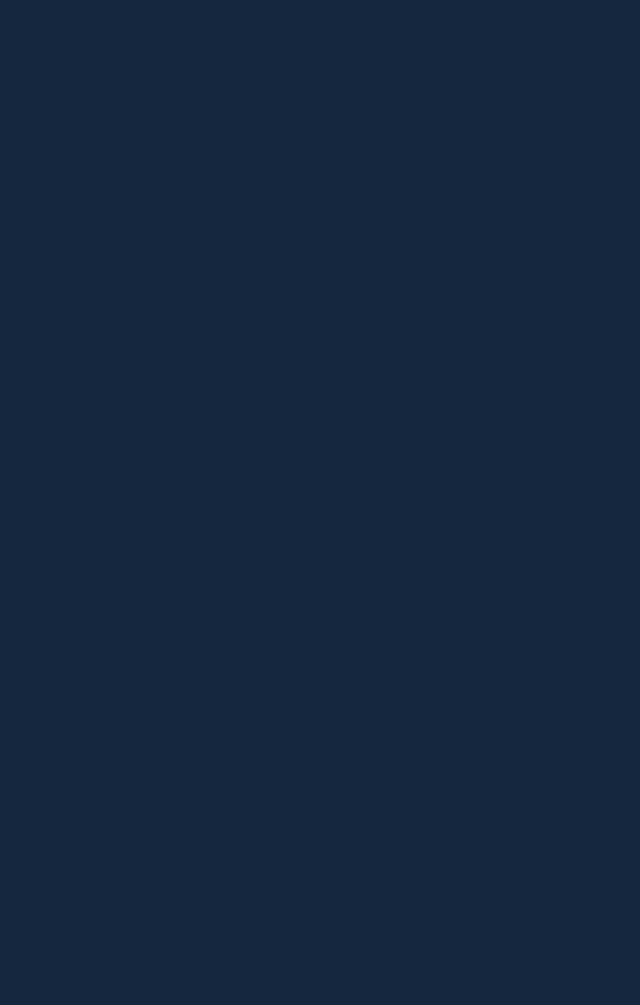
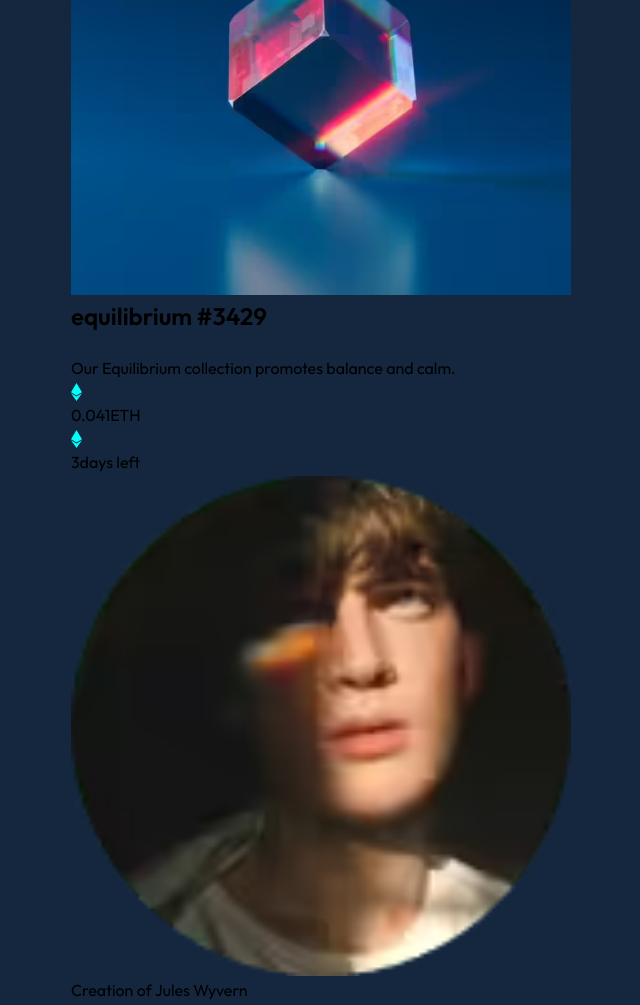
Before and after one commit to devpullcode/fm-nft-preview-card-component-main, a website: page index.html in a window 1280 px wide. Shown: the whole page, without its empty margins (319-959 px from the left). Before the commit the page ends 800 px from the top, so only its background shows below. Drawn offline with Linux system fonts and the light colour scheme.

Commit message:
feat(index.html): Add m-ntf-preview-card section

```diff
--- a/index.html
+++ b/index.html
@@ -9,5 +9,47 @@
     <link rel="icon" type="image/x-icon" sizes="32x32" href="./images/favicon.ico" />
     <link rel="stylesheet" href="build/css/main.css" />
   </head>
-  <body></body>
+  <body>
+    <article class="m-ntf-preview-card" data-name-cryptocurrency="crypto-nth">
+      <!-- ========== header ========== -->
+      <header class="m-ntf-preview-card__header">
+        <div class="m-ntf-preview-card__img-container">
+          <picture class="m-block__img">
+            <source type="image/avif" srcset="build/img/image-equilibrium.avif" />
+            <source type="image/webp" srcset="build/img/image-equilibrium.webp" />
+            <img loading="lazy" src="build/img/image-equilibrium.jpg" class="m-ntf-preview-card__img" alt="Image for card preview" width="500" height="300" />
+          </picture>
+        </div>
+
+        <h2 class="m-ntf-preview-card__title">equilibrium #<span class="id-user">3429</span></h2>
+      </header>
+
+      <div class="m-ntf-preview-card__description">
+        <p class="m-ntf-preview-card__txt">Our Equilibrium collection promotes balance and calm.</p>
+      </div>
+
+      <!-- ========== crypto details ========== -->
+      <div class="m-ntf-preview-card__crypto-details">
+        <div class="m-ntf-preview-card__market-cap-container">
+          <img src="build/img/icon-ethereum.svg" class="m-ntf-preview-card__market-cap-img" alt="icon ethereum" />
+          <p class="m-ntf-preview-card__market-cap-txt"><span class="m-ntf-preview-card__market-cap-value">0.041</span>ETH</p>
+        </div>
+
+        <div class="m-ntf-preview-card__price-change-container">
+          <img src="build/img/icon-ethereum.svg" class="m-ntf-preview-card__price-change-img" alt="icon ethereum" />
+          <p class="m-ntf-preview-card__price-change-txt"><span class="m-ntf-preview-card__price-change-value">3</span>days left</p>
+        </div>
+      </div>
+
+      <!-- ========== footer ========== -->
+      <div class="m-ntf-preview-card__data-user-container">
+        <picture class="m-block__img">
+          <source type="image/avif" srcset="build/img/image-avatar.avif" />
+          <source type="image/webp" srcset="build/img/image-avatar.webp" />
+          <img loading="lazy" src="build/img/image-avatar.jpg" class="m-ntf-preview-card__img" alt="User image for public preview card" width="500" height="300" />
+        </picture>
+        <p class="m-ntf-preview-card__data-user-txt">Creation of <span class="m-ntf-preview-card__data-user-name">Jules Wyvern</span></p>
+      </div>
+    </article>
+  </body>
 </html>
```
